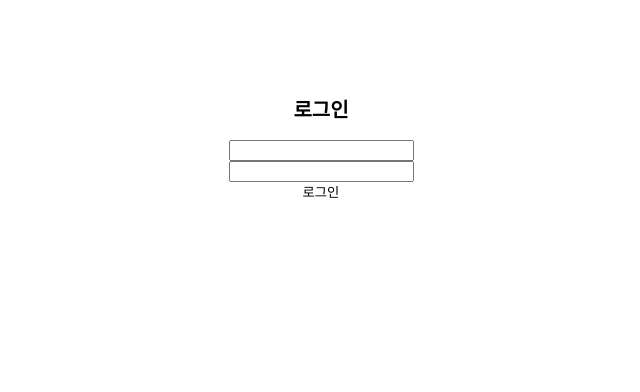
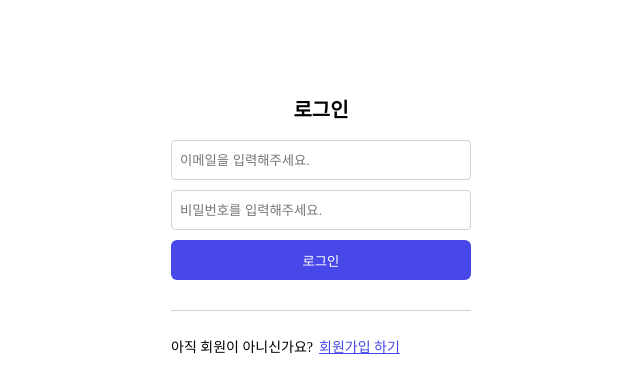
Before and after one commit to Leejha/wanted-pre-onboarding-challenge-fe-1, a React (Create React App) app in the folder client/: page /login in a window 1280 px wide. Shown: the top 392 px of the page, without its empty margins (319-959 px from the left). Built offline with nearby package versions, Linux system fonts and the light colour scheme.

Commit message:
feat: 로그인 구현

```diff
--- a/client/src/components/login/LoginFormContainer.tsx
+++ b/client/src/components/login/LoginFormContainer.tsx
@@ -1,16 +1,56 @@
+import { login } from 'apis/auth';
 import { useInput } from 'hooks';
 import React from 'react';
 import styled from 'styled-components';
+import userStorage from 'utils/userStorage';
+import { Button, Input, DividerLine } from 'components/common';
+import Path from 'routes/Path';
+import { Link } from 'react-router-dom';
 
 function LoginFormContainer() {
   const [email, onChangeEmail] = useInput('');
   const [password, onChangePassword] = useInput('');
 
+  const onLogin = async (e: React.FormEvent) => {
+    e.preventDefault();
+    try {
+      const response = await login({ email, password });
+      userStorage.set(response.token);
+      window.location.replace(Path.HOME);
+    } catch (error) {
+      console.log(error);
+    }
+  };
+
   return (
-    <FormWrapper>
-      <input type="text" value={email} onChange={onChangeEmail} />
-      <input type="password" value={password} onChange={onChangePassword} />
-      <button>로그인</button>
+    <FormWrapper onSubmit={onLogin}>
+      <Input
+        type="email"
+        width={300}
+        height={40}
+        value={email}
+        placeholder="이메일을 입력해주세요."
+        onChange={onChangeEmail}
+      />
+      <Input
+        type="password"
+        width={300}
+        height={40}
+        value={password}
+        placeholder="비밀번호를 입력해주세요."
+        onChange={onChangePassword}
+      />
+
+      <Button width={300} height={40} variant="primary" type="submit">
+        로그인
+      </Button>
+
+      <DividerLine width="100%" color="#d4d2cf" mt={10} mb={30} />
+
+      <Text>
+        아직 회원이 아니신가요?
+        <StyledLink to={Path.SINGUP}>회원가입 하기</StyledLink>
+      </Text>
     </FormWrapper>
   );
 }
@@ -18,6 +58,21 @@ function LoginFormContainer() {
 const FormWrapper = styled.form`
   display: flex;
   flex-direction: column;
+  input {
+    margin-bottom: 10px;
+  }
+  button {
+    margin-bottom: 20px;
+  }
+`;
+
+const Text = styled.span`
+  font-size: 14px;
+`;
+
+const StyledLink = styled(Link)`
+  color: #4848e9;
+  margin-left: 6px;
 `;
 
 export default LoginFormContainer;
```
